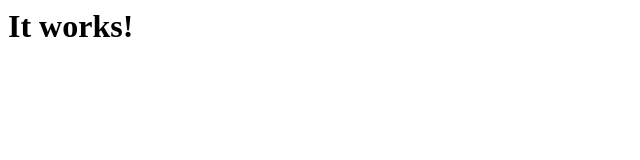
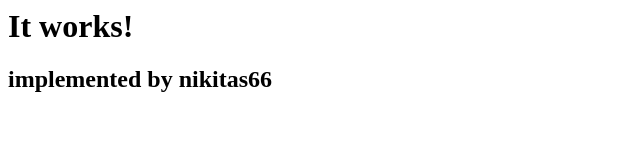
Before and after one commit to nikitas66/basic, a plain HTML site: page index.html in a window 1280 px wide. Shown: the whole page, without its empty margins (0-640 px from the left). Drawn offline with Linux system fonts and the light colour scheme.

Commit message:
Add files via upload

```diff
--- a/index.html
+++ b/index.html
@@ -2,4 +2,5 @@
 <title>basic</title>
 </head><body>
 <h1>It works!</h1>
+<h2>implemented by nikitas66</h2>
 </body></html>
```
